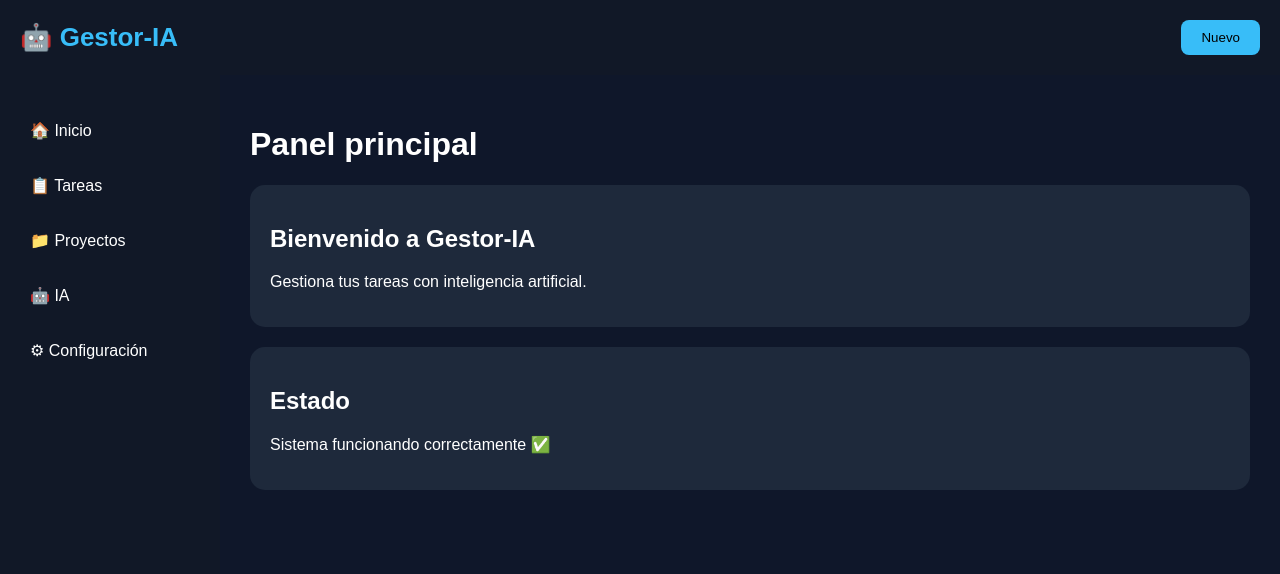
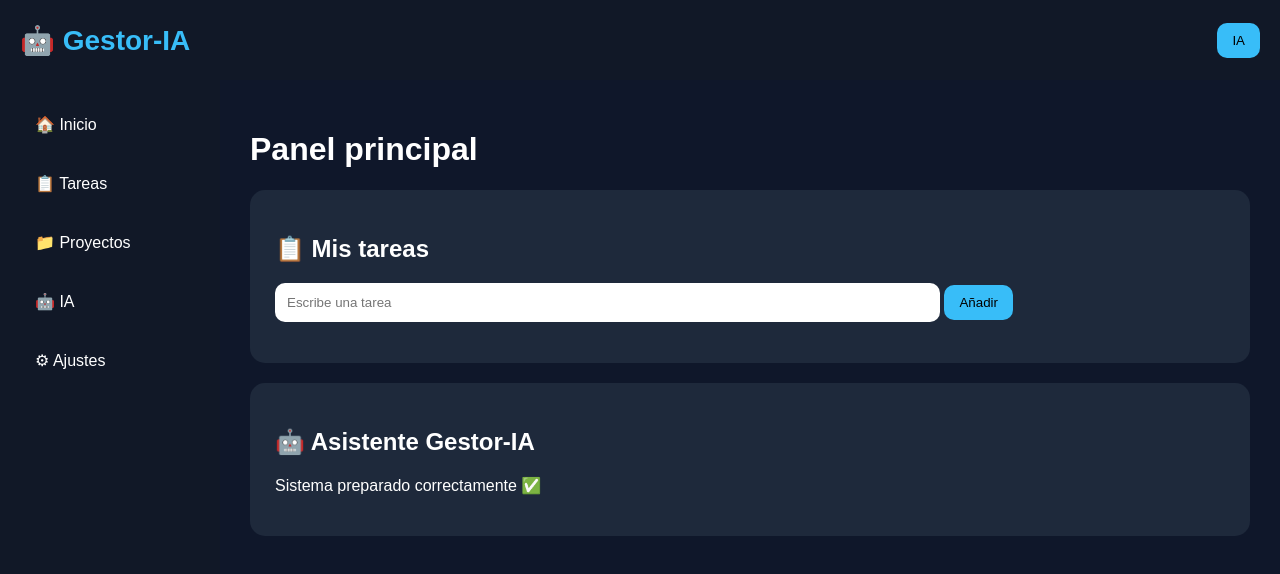
Before and after one commit to ivansuarez63/Gestor-IA, a plain HTML site: page index.html in a window 1280 px wide. Drawn offline with Linux system fonts and the light colour scheme.

Commit message:
Añadido sistema de tareas

```diff
--- a/index.html
+++ b/index.html
@@ -23,66 +23,109 @@ body{
 
 
 header{
-    padding:20px;
+height:80px;
 background:#111827;
 display:flex;
+align-items:center;
 justify-content:space-between;
-    align-items:center;
+padding:20px;
 }
 
 
 .logo{
-    font-size:26px;
+font-size:28px;
+font-weight:bold;
 color:#38bdf8;
-    font-weight:bold;
 }
 
 
 button{
+
 background:#38bdf8;
 border:none;
-    padding:10px 20px;
-    border-radius:8px;
+padding:10px 15px;
+border-radius:10px;
 cursor:pointer;
+
 }
 
 
 .container{
+
 display:grid;
 grid-template-columns:220px 1fr;
-    min-height:90vh;
+min-height:calc(100vh - 80px);
+
 }
 
 
+
 .menu{
+
 background:#111827;
 padding:20px;
+
 }
 
 
-.menu p{
+
+.menu div{
+
+padding:15px;
+margin-bottom:10px;
+border-radius:10px;
 cursor:pointer;
-    padding:10px;
+
 }
 
 
-.menu p:hover{
-    background:#1f2937;
-    border-radius:10px;
+.menu div:hover{
+
+background:#1e293b;
+
 }
 
 
+
 .content{
+
 padding:30px;
+
 }
 
 
+
 .card{
+
 background:#1e293b;
-    padding:20px;
+padding:25px;
 border-radius:15px;
 margin-bottom:20px;
+
 }
+
+
+
+input{
+
+padding:12px;
+border-radius:10px;
+border:none;
+width:70%;
+
+}
+
+
+
+li{
+
+margin:15px;
+background:#334155;
+padding:12px;
+border-radius:10px;
+
+}
+
 
 
 </style>
@@ -95,13 +138,16 @@ button{
 
 <header>
 
+
 <div class="logo">
 🤖 Gestor-IA
 </div>
 
-<button>
-Nuevo
+
+<button onclick="saludo()">
+IA
 </button>
+
 
 </header>
 
@@ -110,57 +156,152 @@ Nuevo
 <div class="container">
 
 
+
 <div class="menu">
 
-<p>🏠 Inicio</p>
 
-<p>📋 Tareas</p>
+<div>🏠 Inicio</div>
 
-<p>📁 Proyectos</p>
+<div>📋 Tareas</div>
 
-<p>🤖 IA</p>
+<div>📁 Proyectos</div>
 
-<p>⚙ Configuración</p>
+<div>🤖 IA</div>
+
+<div>⚙ Ajustes</div>
+
 
 </div>
+
 
 
 
 <div class="content">
 
 
+
 <h1>Panel principal</h1>
+
+
 
 
 <div class="card">
 
-<h2>Bienvenido a Gestor-IA</h2>
 
-<p>
-Gestiona tus tareas con inteligencia artificial.
-</p>
-
-</div>
+<h2>📋 Mis tareas</h2>
 
 
-<div class="card">
-
-<h2>Estado</h2>
-
-<p>
-Sistema funcionando correctamente ✅
-</p>
-
-</div>
+<input
+id="tarea"
+placeholder="Escribe una tarea">
 
 
-</div>
+<button onclick="agregarTarea()">
+Añadir
+</button>
+
+
+<ul id="lista">
+
+</ul>
+
 
 
 </div>
 
 
 
+
+<div class="card">
+
+
+<h2>🤖 Asistente Gestor-IA</h2>
+
+
+<p id="mensaje">
+
+Sistema preparado correctamente ✅
+
+</p>
+
+
+</div>
+
+
+
+
+</div>
+
+
+
+</div>
+
+
+
+
+
+<script>
+
+
+function agregarTarea(){
+
+
+let texto =
+document.getElementById("tarea").value;
+
+
+
+if(texto==""){
+
+alert("Escribe una tarea");
+
+return;
+
+}
+
+
+
+let li =
+document.createElement("li");
+
+
+
+li.innerHTML =
+texto +
+" <button onclick='this.parentElement.remove()'>❌</button>";
+
+
+
+document.getElementById("lista")
+.appendChild(li);
+
+
+
+document.getElementById("tarea")
+.value="";
+
+
+}
+
+
+
+
+
+function saludo(){
+
+
+document.getElementById("mensaje")
+.innerHTML =
+"🤖 Hola, soy Gestor-IA. Estoy funcionando.";
+
+
+}
+
+
+</script>
+
+
+
 </body>
 
 </html>
```
Lines whose indentation alone changed are shown as unchanged.
